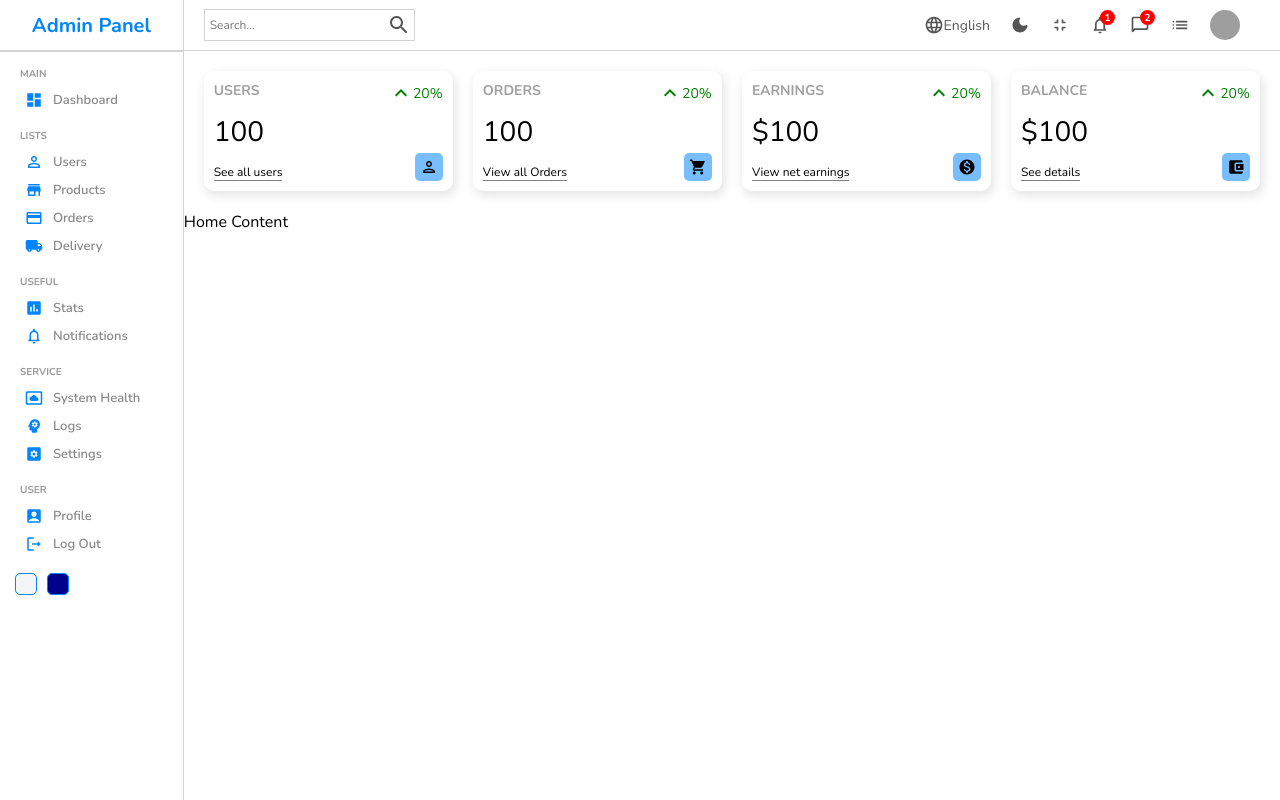
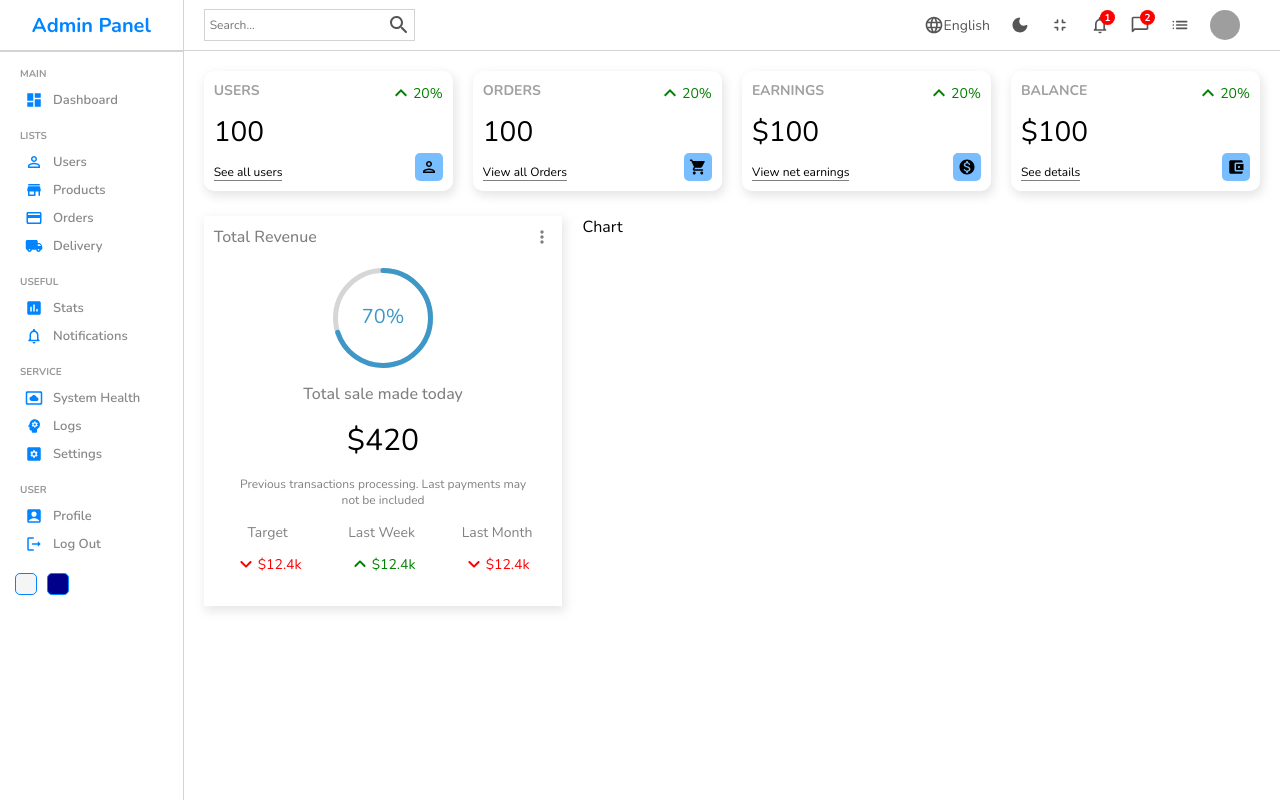
Before and after one commit to asish918/ReactJS-Admin-Panel, a React (Vite) app: page / in a window 1280 px wide. Built offline with nearby package versions, Linux system fonts and the light colour scheme; grey boxes are pictures that could not be loaded.

Commit message:
Added the Progress Bar Widget

```diff
--- a/package.json
+++ b/package.json
@@ -14,6 +14,7 @@
     "@mui/icons-material": "^5.8.4",
     "@mui/material": "^5.10.0",
     "react": "^18.2.0",
+    "react-circular-progressbar": "^2.1.0",
     "react-dom": "^18.2.0",
     "react-router-dom": "^6.3.0",
     "sass": "^1.54.4"
--- /dev/null
+++ b/src/components/chart/Chart.jsx
@@ -0,0 +1,11 @@
+import './chart.scss'
+
+const Chart = () => {
+    return (
+        <div className='chart'>
+            Chart
+        </div>
+    )
+}
+
+export default Chart
--- /dev/null
+++ b/src/components/chart/chart.scss
@@ -0,0 +1,5 @@
+.chart {
+    flex: 4;
+    // -webkit-box-shadow: 2px 4px 10px 1px rgba(0, 0, 0, 0.47);
+    //     box-shadow: 2px 4px 10px 1px rgba(201, 201, 201, 0.47);
+}
--- /dev/null
+++ b/src/components/featured/Featured.jsx
@@ -0,0 +1,51 @@
+import './featured.scss'
+import 'react-circular-progressbar/dist/styles.css';
+import { CircularProgressbar } from 'react-circular-progressbar'
+import { MoreVertRounded } from '@mui/icons-material'
+import { KeyboardArrowDownRounded } from '@mui/icons-material';
+import { KeyboardArrowUpRounded } from '@mui/icons-material';
+
+const Featured = () => {
+    return (
+        <div className='featured'>
+            <div className="top">
+                <h1 className="title">Total Revenue</h1>
+                <MoreVertRounded fontSize='small' />
+            </div>
+            <div className="bottom">
+                <div className="featuredChart">
+                    <CircularProgressbar value={70} text={"70%"} strokeWidth={5} />
+                </div>
+                <p className="title">Total sale made today</p>
+                <p className="amount">$420</p>
+                <p className="desc">Previous transactions processing. Last payments may not be included</p>
+
+                <div className="summary">
+                    <div className="item">
+                        <div className="itemTitle">Target</div>
+                        <div className="itemResult negative">
+                            <KeyboardArrowDownRounded />
+                            <div className="resultAmount">$12.4k</div>
+                        </div>
+                    </div>
+                    <div className="item">
+                        <div className="itemTitle">Last Week</div>
+                        <div className="itemResult positive">
+                            <KeyboardArrowUpRounded />
+                            <div className="resultAmount">$12.4k</div>
+                        </div>
+                    </div>
+                    <div className="item">
+                        <div className="itemTitle">Last Month</div>
+                        <div className="itemResult negative">
+                            <KeyboardArrowDownRounded />
+                            <div className="resultAmount">$12.4k</div>
+                        </div>
+                    </div>
+                </div>
+            </div>
+        </div>
+    )
+}
+
+export default Featured
--- /dev/null
+++ b/src/components/featured/featured.scss
@@ -0,0 +1,80 @@
+.featured {
+    flex: 2;
+    -webkit-box-shadow: 2px 4px 10px 1px rgba(0, 0, 0, 0.47);
+    box-shadow: 2px 4px 10px 1px rgba(201, 201, 201, 0.47);
+    padding: 10px;
+
+    .top {
+        display: flex;
+        align-items: center;
+        justify-content: space-between;
+        color: gray;
+
+        .title {
+            font-size: 16px;
+            font-weight: 500;
+        }
+    }
+
+    .bottom {
+        padding: 20px;
+        display: flex;
+        flex-direction: column;
+        align-items: center;
+        justify-content: center;
+        gap: 15px;
+
+        .featuredChart {
+            width: 100px;
+            he: 100px;
+        }
+
+        .title {
+            font-weight: 500;
+            color: gray
+            ;
+        }
+
+        .amount {
+            font-size: 30px;
+        }
+
+        .desc {
+            font-weight: 300;
+            font-size: 12px;
+            color: gray;
+            text-align: center;
+        }
+
+        .summary {
+            width: 100%;
+            display: flex;
+            align-items: center;
+            justify-content: space-between;
+
+            .item {
+                text-align: center;
+
+                .itemTitle {
+                    font-size: 14px;
+                    color: gray;
+                }
+
+                .itemResult {
+                    display: flex;
+                    align-items: center;
+                    margin-top: 10px;
+                    font-size: 14px;
+
+                    &.positive {
+                        color: green;
+                    }
+
+                    &.negative {
+                        color: red;
+                    }
+                }
+            }
+        }
+    }
+}
--- a/src/pages/home/Home.jsx
+++ b/src/pages/home/Home.jsx
@@ -3,6 +3,8 @@ import "./home.scss"
 import Navbar from "../../components/navbar/Navbar";
 import Sidebar from "../../components/sidebar/Sidebar";
 import Widget from "../../components/widget/Widget";
+import Featured from "../../components/featured/Featured";
+import Chart from "../../components/chart/Chart";
 
 const Home = () => {
     return (
@@ -16,7 +18,11 @@ const Home = () => {
                     <Widget type="earning" />
                     <Widget type="balance" />
                 </div>
-                Home Content
+
+                <div className="charts">
+                    <Featured />
+                    <Chart />
+                </div>
             </div>
         </div>
 
--- a/src/pages/home/home.scss
+++ b/src/pages/home/home.scss
@@ -4,10 +4,14 @@
     .homeContainer {
         flex: 6;
 
-            .widgets {
+            .widgets, .charts {
                 display: flex;
                 padding: 20px;
                 gap: 20px;
             }
+
+            .charts {
+                padding: 5px 20px;
+            }
     }
 }
```
Also changed, not shown: 1 other file (tests, documents, lock files or other folders).
